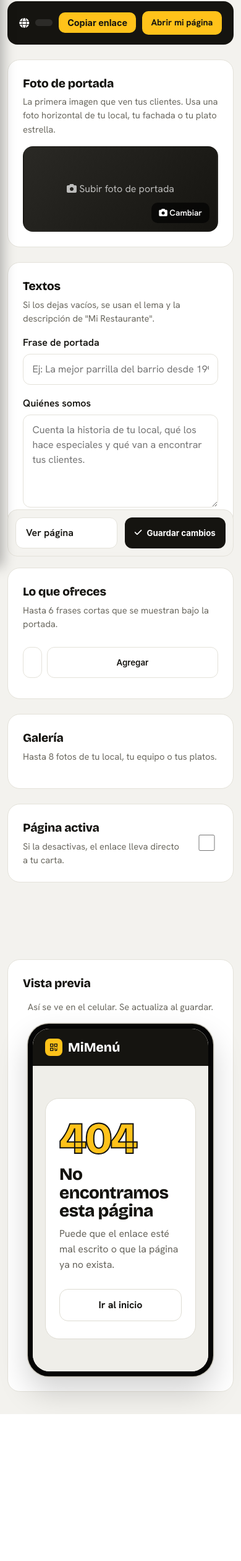
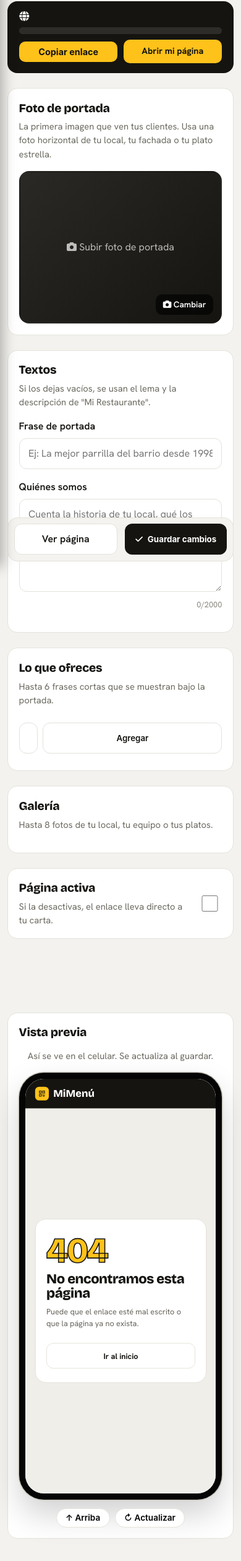
Before and after one commit to Jesus1025/MiMen-digital.cl, a Flask app: template templates/gestion/mi_pagina.html in a window 390 px wide. Shown: the part 70-2589 px from the top of the page at 62% size. Before the commit the page ends 2352 px from the top, so only its background shows below. Run offline with Flask 3, Linux system fonts and the light colour scheme; the template is opened without the code that fills it, so the values that code supplies are empty; some libraries are stand-ins or nearby versions.

Commit message:
Vista previa del panel a tamaño real de celular y encabezado de la página del local en su lugar
Co-Authored-By: Claude Opus 5.5 <noreply@anthropic.com>

```diff
--- a/templates/gestion/mi_pagina.html
+++ b/templates/gestion/mi_pagina.html
@@ -39,8 +39,21 @@
     .mp-interruptor input { width: 46px; height: 26px; accent-color: #151410; }
     .mp-guardar { position: sticky; bottom: 1rem; display: flex; justify-content: flex-end; gap: .75rem; background: rgba(243,242,238,.9); backdrop-filter: blur(8px); padding: .75rem; border-radius: 16px; border: 1px solid #e4e2da; }
     .mp-vista { position: sticky; top: 90px; }
-    .mp-vista .marco { border-radius: 34px; padding: 8px; background: #050505; box-shadow: 0 0 0 1.5px #c9c6bb, 0 24px 50px rgba(0,0,0,.18); max-width: 300px; margin: 0 auto; }
-    .mp-vista iframe { width: 100%; aspect-ratio: 390/760; border: 0; border-radius: 27px; background: #fff; display: block; }
+    .mp-vista .marco { border-radius: 40px; padding: 10px; background: #050505; box-shadow: 0 0 0 1.5px #c9c6bb, 0 24px 50px rgba(0,0,0,.18); width: 100%; max-width: 330px; margin: 0 auto; }
+    /* La página se dibuja a tamaño real de celular (390 x 844) y se achica para caber en el marco */
+    .mp-vista .pantalla { position: relative; width: 100%; aspect-ratio: 390/844; overflow: hidden; border-radius: 30px; background: #fff; }
+    .mp-vista iframe { position: absolute; top: 0; left: 0; width: 390px; height: 844px; border: 0; transform-origin: 0 0; transform: scale(var(--escala, .78)); }
+    .mp-vista-botones { display: flex; justify-content: center; gap: .5rem; margin-top: .9rem; }
+    .mp-vista-botones button { border: 1px solid #e4e2da; background: #fff; border-radius: 99px; padding: .4rem .9rem; font-weight: 600; font-size: .85rem; cursor: pointer; }
+    @media (max-width: 1024px) { .mp-vista { position: static; } }
+    @media (max-width: 600px) {
+        .mp-card { padding: 1.1rem; border-radius: 16px; }
+        .mp-portada { aspect-ratio: 4/3; }
+        .mp-guardar { bottom: .5rem; padding: .6rem; }
+        .mp-guardar > * { flex: 1; justify-content: center; text-align: center; }
+        .mp-enlace code { flex-basis: 100%; }
+        .mp-enlace a, .mp-enlace button { flex: 1; text-align: center; }
+    }
     .mp-vista p { text-align: center; color: #6b6960; font-size: .88rem; margin-top: .75rem; }
     .mp-subiendo { opacity: .5; pointer-events: none; }
     .mp-aviso { position: fixed; left: 50%; bottom: 24px; transform: translate(-50%, 140%); background: #151410; color: #fff; padding: .8rem 1.2rem; border-radius: 14px; font-weight: 600; z-index: 2000; transition: transform .3s ease; box-shadow: 0 14px 30px rgba(0,0,0,.25); }
@@ -119,7 +132,11 @@
         <div class="mp-card">
             <h2>Vista previa</h2>
             <p class="ayuda">Así se ve en el celular. Se actualiza al guardar.</p>
-            <div class="marco"><iframe id="vista" src="{{ url_for('ver_pagina_local', url_slug=restaurante.url_slug) }}" title="Vista previa de tu página"></iframe></div>
+            <div class="marco"><div class="pantalla" id="pantalla"><iframe id="vista" src="{{ url_for('ver_pagina_local', url_slug=restaurante.url_slug) }}" title="Vista previa de tu página"></iframe></div></div>
+            <div class="mp-vista-botones">
+                <button type="button" onclick="document.getElementById('vista').contentWindow.scrollTo({top: 0, behavior: 'smooth'})">↑ Arriba</button>
+                <button type="button" onclick="recargarVista()">↻ Actualizar</button>
+            </div>
         </div>
     </div>
 </div>
@@ -218,7 +235,7 @@
             const d = await r.json();
             if (!d.success) throw new Error(d.error || 'No se pudo guardar');
             aviso('Página guardada', 'success');
-            const v = document.getElementById('vista'); v.src = v.src.split('?')[0] + '?v=' + Date.now();
+            recargarVista();
         } catch (err) { aviso(err.message, 'error'); }
         b.disabled = false;
     }
@@ -227,6 +244,15 @@
         navigator.clipboard.writeText(document.getElementById('urlPagina').textContent).then(() => aviso('Enlace copiado', 'success'));
     }
 
+    function recargarVista() { const v = document.getElementById('vista'); v.src = v.src.split('?')[0] + '?v=' + Date.now(); }
+    /* Escala la vista previa (390 px reales) al ancho disponible del marco */
+    (function () {
+        const pantalla = document.getElementById('pantalla');
+        const ajustar = () => pantalla.style.setProperty('--escala', (pantalla.clientWidth / 390).toFixed(4));
+        ajustar();
+        if ('ResizeObserver' in window) new ResizeObserver(ajustar).observe(pantalla); else window.addEventListener('resize', ajustar);
+    })();
+
     pintarPortada(); pintarDestacados(); pintarGaleria(); contar();
 </script>
 {% endblock %}
```
Also changed, not shown: templates/local_publico.html (+10 -1 lines).
